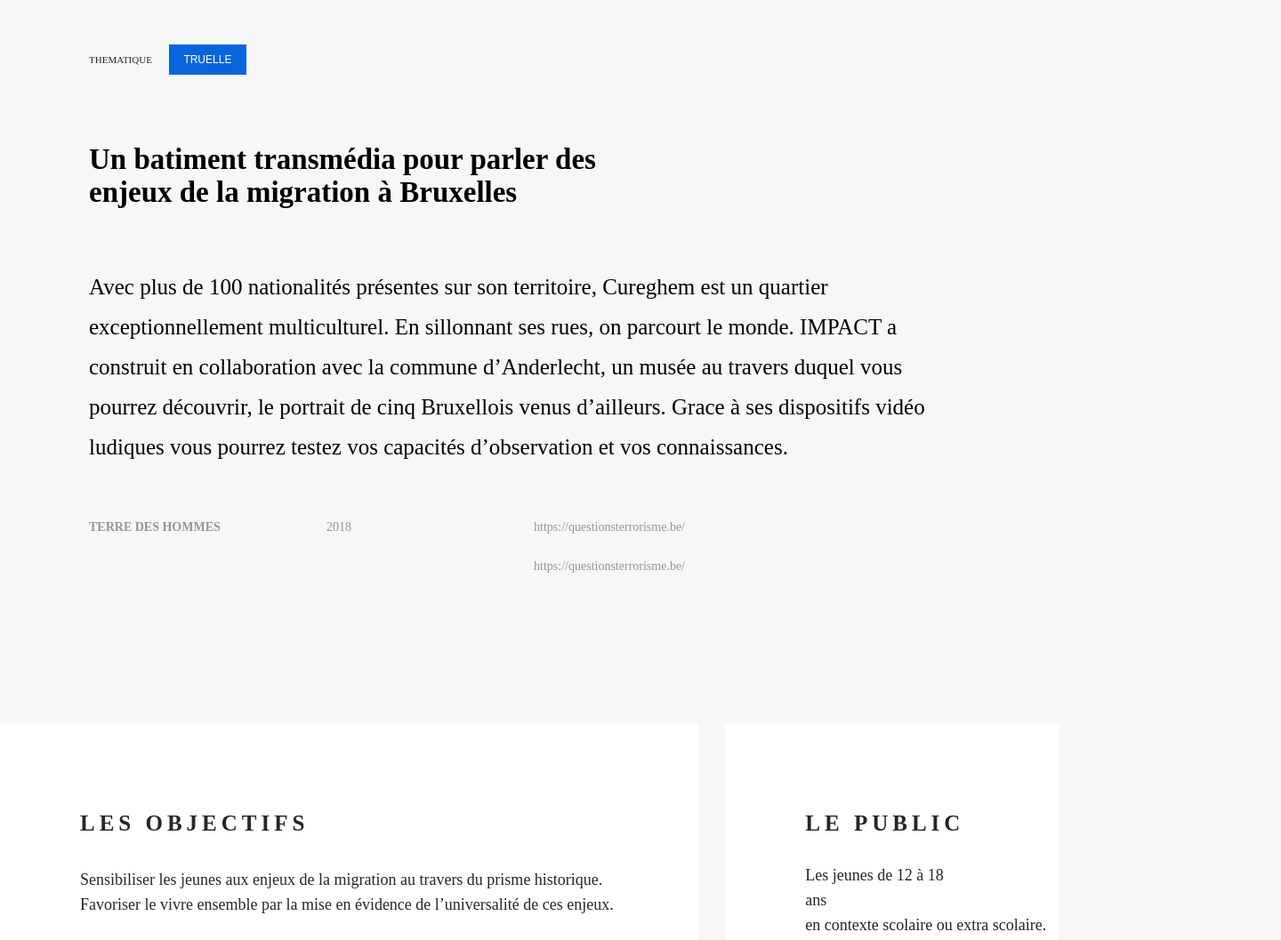
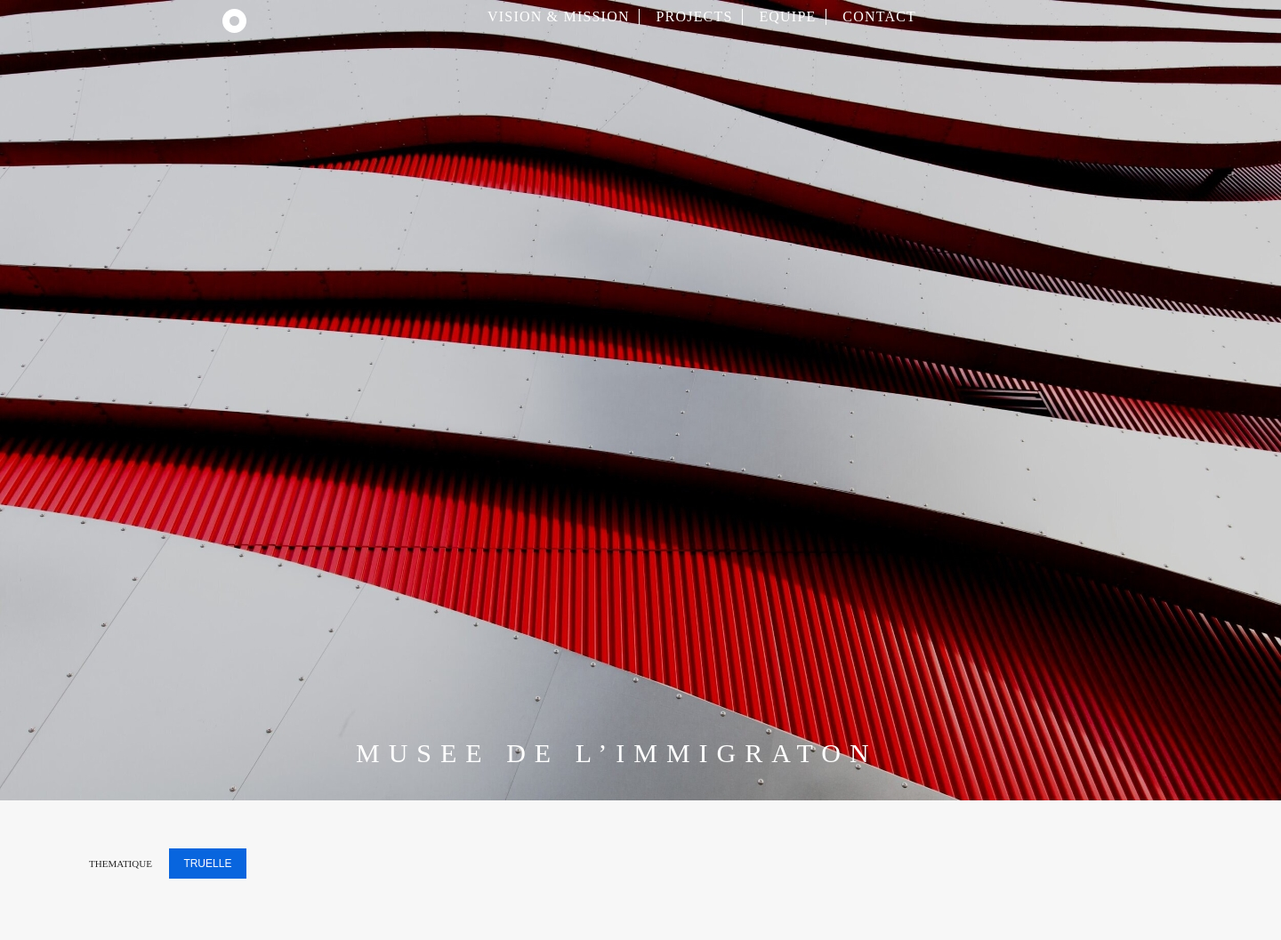
Before and after one commit to giorgidavitoshvili/pc-mobile, a plain HTML site: page index.html in a window 1280 px wide. Shown: the top 1057 px of the page at 89% size, 1440 px wide, since content can reach past the window. Drawn offline with Linux system fonts and the light colour scheme.

Commit message:
fixed sector 1

```diff
--- a/index.html
+++ b/index.html
@@ -8,6 +8,27 @@
     <link rel="stylesheet" href="style.css">
 </head>
 <body>
+    <section class="sect1">
+        <header>
+            <div class="mainlogo"></div>
+            <div class="blocking">
+                <div class="navigation">
+                    <nav>
+                        <ul>
+                            <li>VISION & MISSION</li>
+                            <li>PROJECTS</li>
+                            <li>EQUIPE</li>
+                            <li>CONTACT</li>
+                        </ul>
+                    </nav>
+                </div>
+            </div>
+            <div class="backpic">
+                <img src="gallery\bg1.jpg" alt="back photo">
+                <p>MUSEE DE L’IMMIGRATON</p>
+            </div>
+        </header>
+    </section>
     <section class="sect2">
         <div class="informations">
             <div class="them">
@@ -18,10 +39,11 @@
                 <h2>Un batiment transmédia pour parler des <br>enjeux de la migration à Bruxelles</h2>
             </div>
             <div class="text">
-                <p>Avec plus de 100 nationalités présentes sur son territoire, Cureghem est un quartier <br> exceptionnellement multiculturel.
-                En sillonnant ses rues, on parcourt le monde. IMPACT a <br> construit en collaboration avec la commune d’Anderlecht,
-                un musée au travers duquel vous <br> pourrez découvrir, le portrait de cinq Bruxellois venus d’ailleurs.
-                Grace à ses dispositifs vidéo <br> ludiques vous pourrez testez vos capacités d’observation et vos connaissances.</p>
+                <p>Avec plus de 100 nationalités présentes sur son territoire, Cureghem est un quartier
+                    <br> exceptionnellement multiculturel.En sillonnant ses rues, on parcourt le monde. IMPACT a
+                    <br> construit en collaboration avec la commune d’Anderlecht, un musée au travers duquel vous
+                    <br> pourrez découvrir, le portrait de cinq Bruxellois venus d’ailleurs.Grace à ses dispositifs vidéo
+                    <br> ludiques vous pourrez testez vos capacités d’observation et vos connaissances.</p>
             </div>
             <div class="footinf">
                 <div class="tandn">
--- a/style.css
+++ b/style.css
@@ -5,6 +5,63 @@
 }
 body{
     background-color: #F7F7F7
+}
+.sect1{
+    max-width: 1440px;
+    width: 100%;
+    margin: 0 auto;
+}
+.navigation{
+    display: flex;
+    flex-direction: row;
+    justify-content: space-between;
+    z-index: 10;
+}
+.mainlogo{
+    position: absolute;
+    top: 10px;
+    left: 250px;
+    width: 27px;
+    height: 27px;
+    border: 8px solid white;
+    border-radius: 50%;
+    z-index: 10;
+}
+nav{
+    width: 500px;
+    z-index: 10;
+}
+ul{
+    display: flex;
+    flex-direction: row;
+    justify-content: space-between;
+    list-style: none;
+    z-index: 10;
+}
+li{
+    color: #FFFFFF;
+    border: none;
+    border-left: 1px solid #FFFFFF;
+    padding-left: 18px;
+    letter-spacing: 1.2px;
+    z-index: 10;
+}
+ul :first-child{
+    border-left: none;
+    z-index: 10;
+}
+.blocking{
+    position: absolute;
+    right: 250px;
+    top: 10px;
+}
+.backpic p{
+    font-size: 30px;
+    color: #FFFFFF;
+    letter-spacing: 10px;
+    position: absolute;
+    top: 830px;
+    left: 400px;
 }
 .sect2{
     max-width: 1440px;
```
Also changed, not shown: gallery/bg1.jpg (added).
